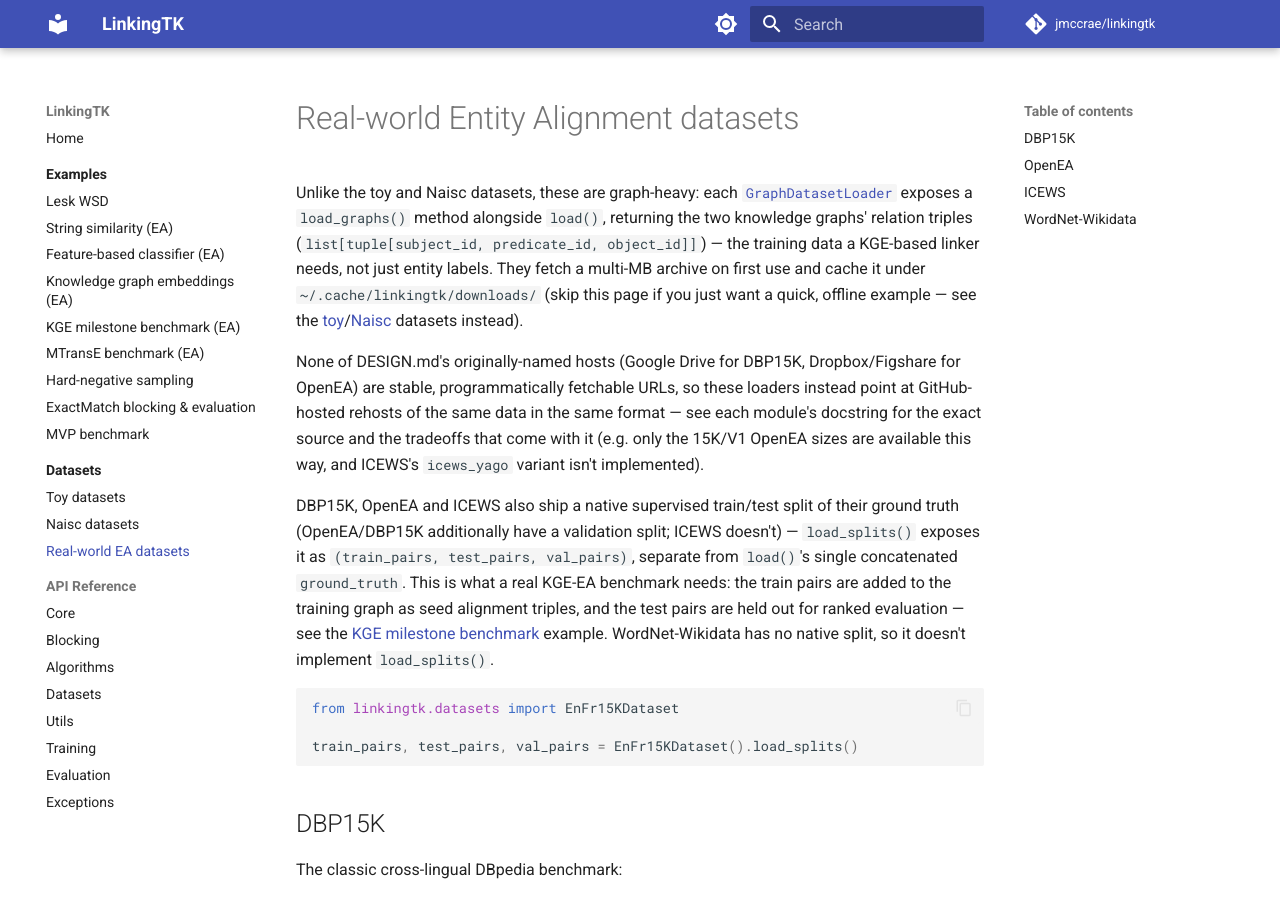
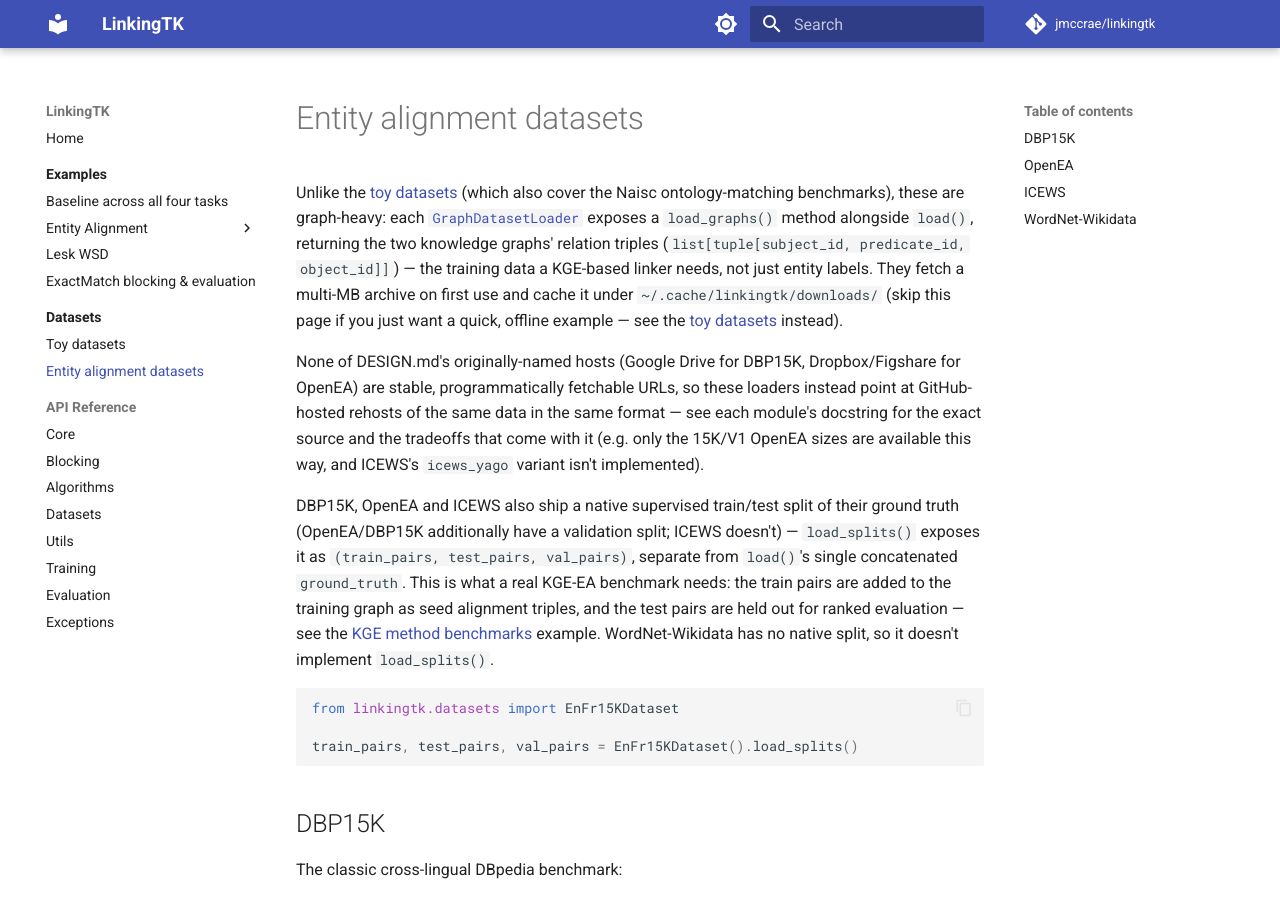
Before and after one commit to jmccrae/linkingtk, an MkDocs documentation site: the page built from docs/datasets/real_world_ea.md, in a window 1280 px wide and 900 px high. Built offline with MkDocs 1.6.1 and Material for MkDocs 9.7.7, drawn with Linux system fonts in a browser that asks for light colours; comment, search, counter and statistics services are not loaded.

Commit message:
Revise docs for end users: drop internal milestone/MVP jargon, consolidate EA examples
- Remove dev-tracking "milestone"/"MVP" language from user-facing docs and
  example script docstrings; the internal roadmap now lives only in
  DESIGN.md.
- Merge the per-method KGE benchmark pages (kge_benchmark.md,
  mtranse_benchmark.md) into a single docs/examples/ea_kge_benchmarks.md
  with one section per method, and group all EA examples under a single
  "Entity Alignment" nav header, so future OpenEA-method ports (#27-#35)
  add a section instead of a new page.
- Move Naisc dataset docs into a subsection of Toy datasets, and rename
  "Real-world EA datasets" to "Entity alignment datasets".

````diff
--- a/docs/datasets/real_world_ea.md
+++ b/docs/datasets/real_world_ea.md
@@ -1,13 +1,14 @@
-# Real-world Entity Alignment datasets
+# Entity alignment datasets
 
-Unlike the toy and Naisc datasets, these are graph-heavy: each
+Unlike the [toy datasets](toy.md) (which also cover the Naisc
+ontology-matching benchmarks), these are graph-heavy: each
 [`GraphDatasetLoader`](../reference/datasets.md) exposes a `load_graphs()`
 method alongside `load()`, returning the two knowledge graphs' relation
 triples (`list[tuple[subject_id, predicate_id, object_id]]`) — the
 training data a KGE-based linker needs, not just entity labels. They fetch
 a multi-MB archive on first use and cache it under
 `~/.cache/linkingtk/downloads/` (skip this page if you just want a quick,
-offline example — see the [toy](toy.md)/[Naisc](naisc.md) datasets instead).
+offline example — see the [toy datasets](toy.md) instead).
 
 None of DESIGN.md's originally-named hosts (Google Drive for DBP15K,
 Dropbox/Figshare for OpenEA) are stable, programmatically fetchable URLs,
@@ -22,9 +23,9 @@ ICEWS doesn't) — `load_splits()` exposes it as `(train_pairs, test_pairs,
 val_pairs)`, separate from `load()`'s single concatenated `ground_truth`.
 This is what a real KGE-EA benchmark needs: the train pairs are added to
 the training graph as seed alignment triples, and the test pairs are held
-out for ranked evaluation — see the [KGE milestone
-benchmark](../examples/kge_benchmark.md) example. WordNet-Wikidata has no
-native split, so it doesn't implement `load_splits()`.
+out for ranked evaluation — see the [KGE method
+benchmarks](../examples/ea_kge_benchmarks.md) example. WordNet-Wikidata has
+no native split, so it doesn't implement `load_splits()`.
 
 ```python
 from linkingtk.datasets import EnFr15KDataset
@@ -89,7 +90,7 @@ see `IcewsWikiDataset`'s docstring for why.
 
 WordNet synsets aligned to Wikidata items, by topic. Fetched per-file (no
 zip), with the same `base_url`/`cache_dir` constructor override shape as
-[`ConferenceDataset`/`AnatomyDataset`](naisc.md):
+[`ConferenceDataset`/`AnatomyDataset`](toy.md#naisc-ontology-matching-datasets):
 
 - **`WordNetWikidataLanguagesDataset`** — language senses/items (the
   smallest subset — a good default).
--- a/mkdocs.yml
+++ b/mkdocs.yml
@@ -27,20 +27,19 @@ nav:
   - Home: index.md
   - Examples:
       - Overview: examples/index.md
+      - Baseline across all four tasks: examples/mvp_benchmark.md
+      - Entity Alignment:
+          - String similarity: examples/string_similarity_ea.md
+          - Feature-based classifier: examples/feature_classifier_ea.md
+          - Hard-negative sampling: examples/negative_sampling.md
+          - Knowledge graph embeddings: examples/kge_ea.md
+          - KGE method benchmarks: examples/ea_kge_benchmarks.md
       - Lesk WSD: examples/lesk_wsd.md
-      - String similarity (EA): examples/string_similarity_ea.md
-      - Feature-based classifier (EA): examples/feature_classifier_ea.md
-      - Knowledge graph embeddings (EA): examples/kge_ea.md
-      - KGE milestone benchmark (EA): examples/kge_benchmark.md
-      - MTransE benchmark (EA): examples/mtranse_benchmark.md
-      - Hard-negative sampling: examples/negative_sampling.md
       - ExactMatch blocking & evaluation: examples/exact_match_blocking.md
-      - MVP benchmark: examples/mvp_benchmark.md
   - Datasets:
       - Overview: datasets/index.md
       - Toy datasets: datasets/toy.md
-      - Naisc datasets: datasets/naisc.md
-      - Real-world EA datasets: datasets/real_world_ea.md
+      - Entity alignment datasets: datasets/real_world_ea.md
   - API Reference:
       - Core: reference/core.md
       - Blocking: reference/blocking.md
````
Also changed, not shown: docs/datasets/naisc.md (deleted, +0 -31 lines), docs/datasets/toy.md (+32 -0 lines), docs/examples/ea_kge_benchmarks.md (added, +78 -0 lines), docs/examples/kge_benchmark.md (deleted, +0 -38 lines), docs/examples/mtranse_benchmark.md (deleted, +0 -52 lines), docs/examples/mvp_benchmark.md (+8 -6 lines), docs/index.md (+1 -1 lines), 3 other files.
